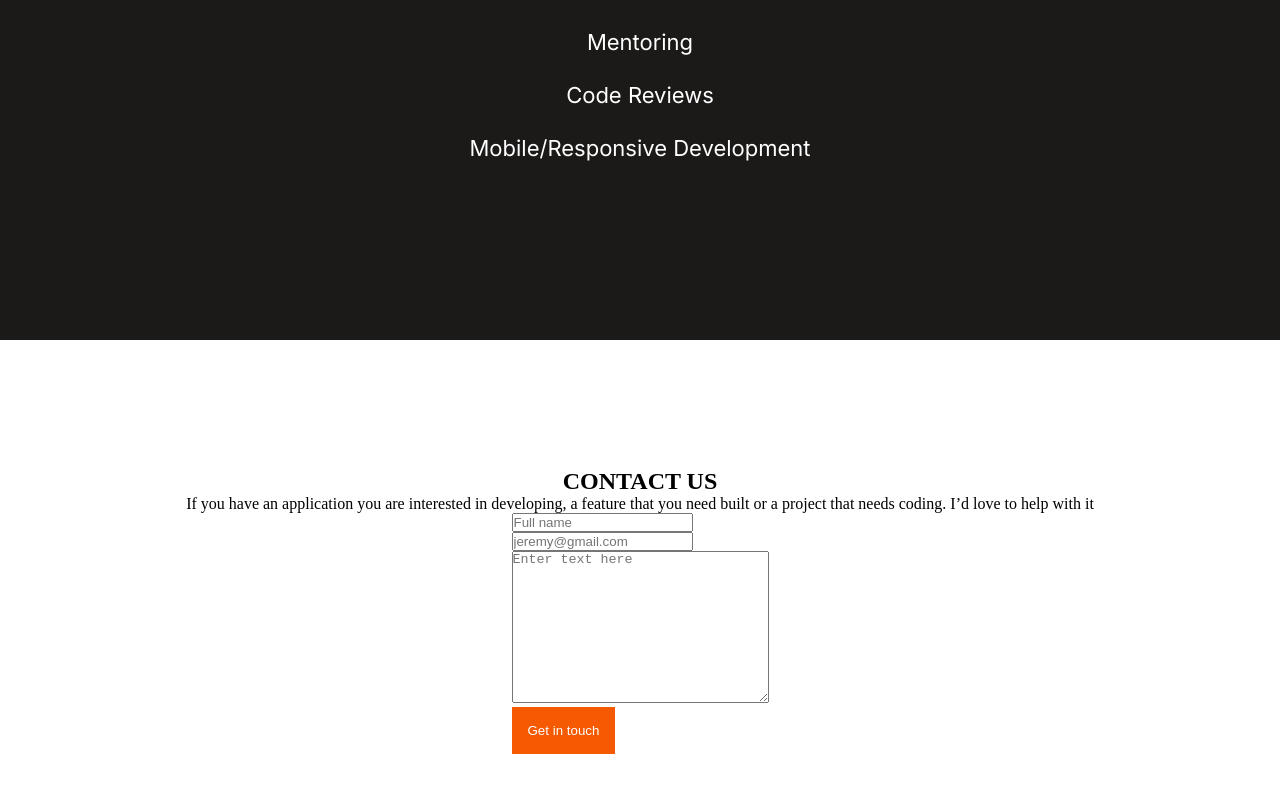
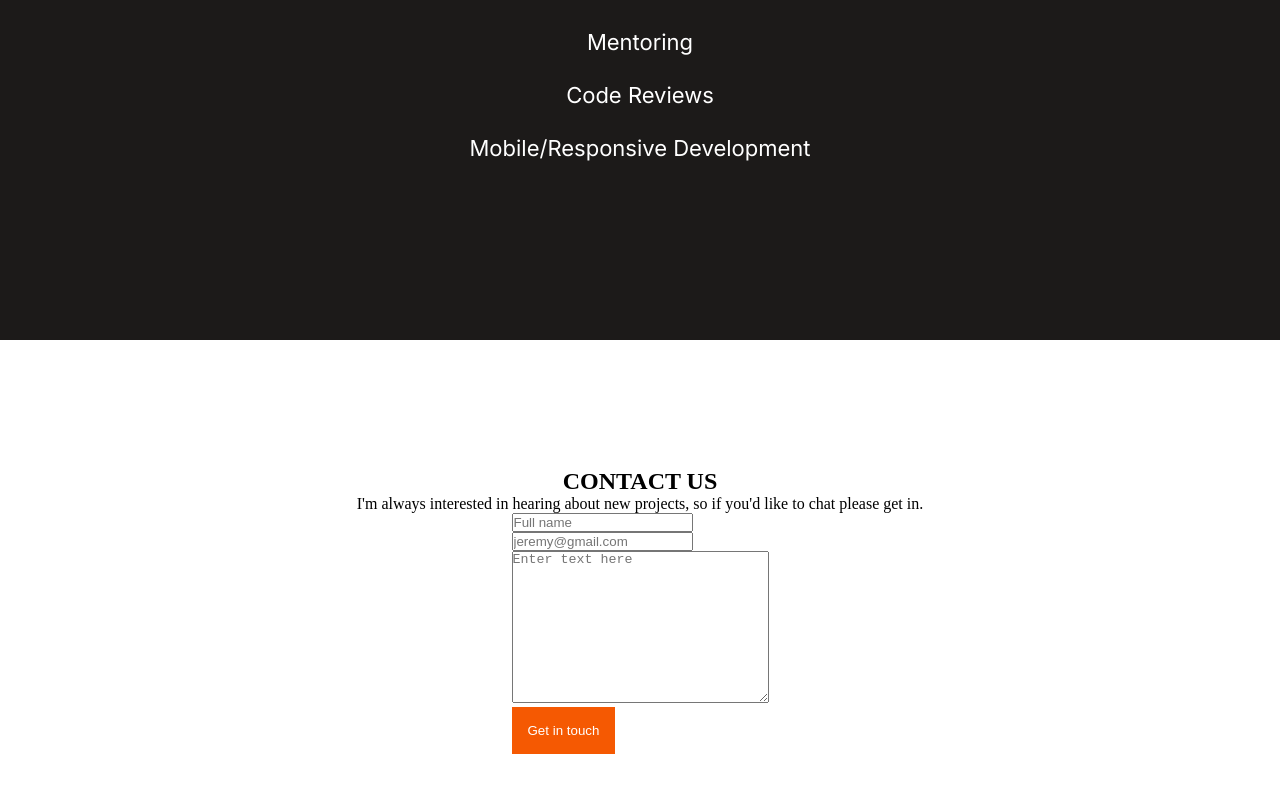
Before and after one commit to AdnanOlarmmi/Portfolio-review, a website: page index.html in a window 1280 px wide. Shown: the part 6367-7159 px from the top of the page. Drawn offline with Linux system fonts and the light colour scheme.

Commit message:
Implemented review

```diff
--- a/index.html
+++ b/index.html
@@ -310,9 +310,7 @@
     <footer class="about flex-column">
       <h2 id="about__contactUs">CONTACT US</h2>
       <p id="about__needHelp">
-        If you have an application you are interested in developing, a
-        feature that you need built or a project that needs coding. I’d love
-        to help with it
+        I'm always interested in hearing about new projects, so if you'd like to chat please get in.
       </p>
       <form
         action="https://formspree.io/f/mbjqvypj"
```
